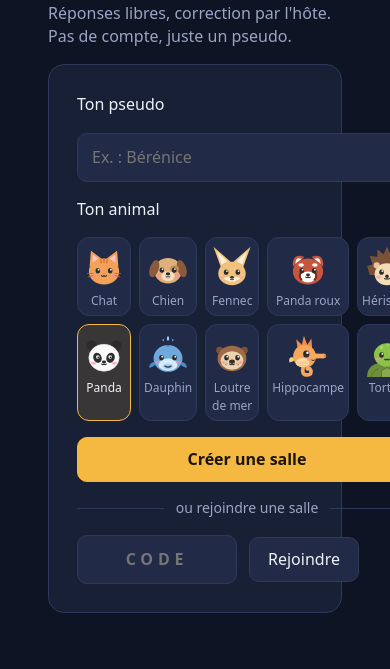
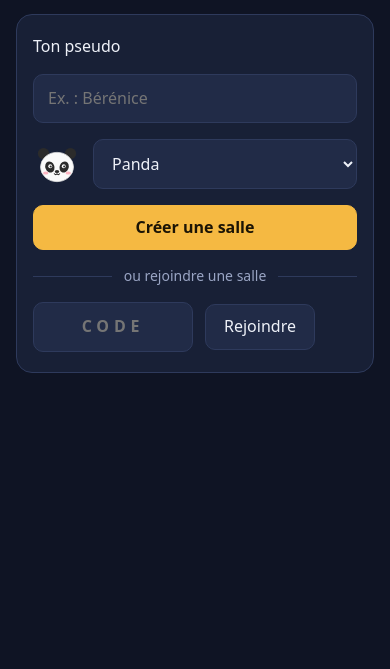
Before and after one commit to Erestero/Kolegame, a website: page public/index.html in a window 390 px wide. Shown: the part 175-844 px from the top of the page. Drawn offline with Linux system fonts and the light colour scheme.

Commit message:
Add files via upload

```diff
--- a/public/index.html
+++ b/public/index.html
@@ -76,7 +76,11 @@
   .picker button.taken { opacity: .35; }
   .picker button:not(:disabled):hover .avatar { transform: scale(1.08); }
   .picker .avatar { transition: transform .15s; }
-  .lobby-players { display: flex; flex-wrap: wrap; gap: 14px; margin: 18px 0 24px; }
+  .picker-select { display: none; align-items: center; gap: 12px; }
+  .picker-select select {
+    flex: 1; min-width: 0; padding: 12px 14px; border-radius: 10px;
+    background: var(--panel-2); border: 1px solid var(--line); color: var(--text); font: inherit;
+  }  .lobby-players { display: flex; flex-wrap: wrap; gap: 14px; margin: 18px 0 24px; }
   .lobby-players figure { margin: 0; display: flex; flex-direction: column; align-items: center; gap: 4px; width: 84px; text-align: center; font-weight: 600; font-size: 14px; }
   .lobby-players figcaption { max-width: 100%; overflow: hidden; text-overflow: ellipsis; white-space: nowrap; }
   #entries .who { display: flex; align-items: center; gap: 8px; }
@@ -188,6 +192,27 @@
     box-shadow: 0 10px 30px rgba(0, 0, 0, .4); opacity: 0; transition: opacity .2s; pointer-events: none;
   }
   #toast.show { opacity: 1; }
+
+  /* Téléphone : liste déroulante pour l'animal et mise en page sur une colonne. */
+  @media (max-width: 640px) {
+    .picker { display: none; }
+    .picker-select { display: flex; }
+    #app { grid-template-columns: 1fr; }
+    header { padding: 12px 16px; gap: 12px; flex-wrap: wrap; }
+    #roomInfo { gap: 10px; }
+    main { padding: 24px 16px; }
+    aside { border-left: 0; border-top: 1px solid var(--line); }
+    .card { padding: 20px 16px; }
+    h1 { font-size: 32px; }
+    .bigcode { font-size: 48px; }
+    .themes { grid-template-columns: 1fr; }
+    .row { flex-wrap: wrap; }
+    input[type=range] { width: 100%; }
+    .qtext { font-size: 26px; }
+    #answerInput { font-size: 20px; }
+    #entries li { grid-template-columns: 1fr; gap: 8px; }
+    #ranking li { grid-template-columns: 44px 1fr auto; padding: 12px 14px; font-size: 18px; }
+  }
 </style>
 </head>
 <body>
@@ -211,12 +236,11 @@
     <!-- Accueil -->
     <section id="home" class="center">
       <h1>KoleBallRun</h1>
-      <p class="muted">Réponses libres, correction par l'hôte. Pas de compte, juste un pseudo.</p>
+      <p class="muted">On va essayer d'exploser le KoleBallRun</p>
       <div class="card">
         <label for="nameInput">Ton pseudo</label>
         <input type="text" id="nameInput" maxlength="20" placeholder="Ex. : Bérénice" autocomplete="off">
-        <span>Ton animal</span>
-        <div class="picker" id="homePicker"></div>
+        <div id="homePicker"></div>
         <button class="primary" id="createBtn">Créer une salle</button>
         <div class="divider">ou rejoindre une salle</div>
         <div class="row">
@@ -234,7 +258,7 @@
       <div class="lobby-players" id="lobbyPlayers"></div>
       <details class="card" id="avatarChange" style="margin-bottom:16px; padding:16px 20px">
         <summary style="cursor:pointer; font-weight:700">Changer d'animal</summary>
-        <div class="picker" id="lobbyPicker" style="margin-top:14px"></div>
+        <div id="lobbyPicker" style="margin-top:14px"></div>
       </details>
       <div class="card" id="hostSettings" hidden>
         <h2>Réglages de la partie</h2>
@@ -362,13 +386,16 @@ const AVATARS = {
      <ellipse cx="32" cy="44" rx="9.5" ry="7" fill="#f6dfc0"/><ellipse cx="32" cy="40.5" rx="3.3" ry="2.4" fill="${INK}"/>
      <path d="M29 44.5 q1.5 1.8 3 0 q1.5 1.8 3 0" fill="none" stroke="${INK}" stroke-width="1.4" stroke-linecap="round"/>
      <path d="M30.5 45.6 q1.5 4.4 3 0z" fill="#ff7b8a"/>` },
-  fennec: { name: 'Fennec', svg:
-    `<path d="M17 34 L5 1 L30 23 Z" fill="#f1c27d"/><path d="M47 34 L59 1 L34 23 Z" fill="#f1c27d"/>
-     <path d="M17 27 L10 8 L25 22 Z" fill="#fff1dc"/><path d="M47 27 L54 8 L39 22 Z" fill="#fff1dc"/>
-     <ellipse cx="32" cy="40" rx="20" ry="17" fill="#f1c27d"/>
-     <path d="M15 42 Q32 62 49 42 Q32 50 15 42 Z" fill="#fff1dc"/>
-     ${eyes(38, 8.5)}${blush(45, 13)}<ellipse cx="32" cy="45.5" rx="2.6" ry="2" fill="${INK}"/>
-     <path d="M29.5 48.5 q1.25 1.6 2.5 0 q1.25 1.6 2.5 0" fill="none" stroke="${INK}" stroke-width="1.3" stroke-linecap="round"/>` },
+  grenouille: { name: 'Grenouille', svg:
+    `<circle cx="19" cy="23" r="10.5" fill="#7ccf6a"/><circle cx="45" cy="23" r="10.5" fill="#7ccf6a"/>
+     <ellipse cx="32" cy="41" rx="24" ry="17" fill="#7ccf6a"/>
+     <ellipse cx="32" cy="49" rx="15" ry="7.5" fill="#c9f0b4"/>
+     <circle cx="19" cy="23" r="6.5" fill="#fff"/><circle cx="45" cy="23" r="6.5" fill="#fff"/>
+     <circle cx="20" cy="24" r="3.8" fill="${INK}"/><circle cx="46" cy="24" r="3.8" fill="${INK}"/>
+     <circle cx="21.3" cy="22.4" r="1.4" fill="#fff"/><circle cx="47.3" cy="22.4" r="1.4" fill="#fff"/>
+     <circle cx="29.5" cy="36" r="1" fill="#3f8a33"/><circle cx="34.5" cy="36" r="1" fill="#3f8a33"/>
+     ${blush(42, 16)}
+     <path d="M24 42 q8 6.5 16 0" fill="none" stroke="${INK}" stroke-width="1.6" stroke-linecap="round"/>` },
   pandaroux: { name: 'Panda roux', svg:
     `<path d="M10 30 Q8 9 27 16 Z" fill="#c8553d"/><path d="M54 30 Q56 9 37 16 Z" fill="#c8553d"/>
      <path d="M14 26 Q13 15 23 18.5 Z" fill="#fff"/><path d="M50 26 Q51 15 41 18.5 Z" fill="#fff"/>
@@ -472,17 +499,26 @@ function savedAvatar() {
 function rememberAvatar(a) { try { localStorage.setItem('quiz-avatar', a); } catch {} }
 let myAvatar = savedAvatar();
 
-// Grille des 10 animaux. `taken` : animaux déjà pris par d'autres joueurs (salon).
+// Choix de l'animal : grille sur ordinateur, liste déroulante sur téléphone (bascule en CSS).
+// `taken` : animaux déjà pris par d'autres joueurs (salon).
 function renderPicker(container, selected, onPick, taken = new Map()) {
-  container.replaceChildren();
+  const grid = h('div', { class: 'picker' });
+  const select = h('select', { 'aria-label': 'Choisis ton animal' });
   for (const id of AVATAR_IDS) {
     const owner = taken.get(id);
-    container.append(h('button', {
+    const label = owner ? `${AVATARS[id].name} (pris par ${owner})` : AVATARS[id].name;
+    grid.append(h('button', {
       class: (id === selected ? 'on ' : '') + (owner ? 'taken' : ''),
-      title: owner ? `${AVATARS[id].name} (pris par ${owner})` : AVATARS[id].name,
+      title: label,
       onclick: () => onPick(id),
     }, avatarEl(id, 44), AVATARS[id].name));
+    const option = h('option', { value: id }, label);
+    option.disabled = Boolean(owner);
+    select.append(option);
   }
+  select.value = selected || '';
+  select.addEventListener('change', () => onPick(select.value));
+  container.replaceChildren(grid, h('div', { class: 'picker-select' }, avatarEl(selected, 48), select));
 }
 
 let session = loadSession();
```
